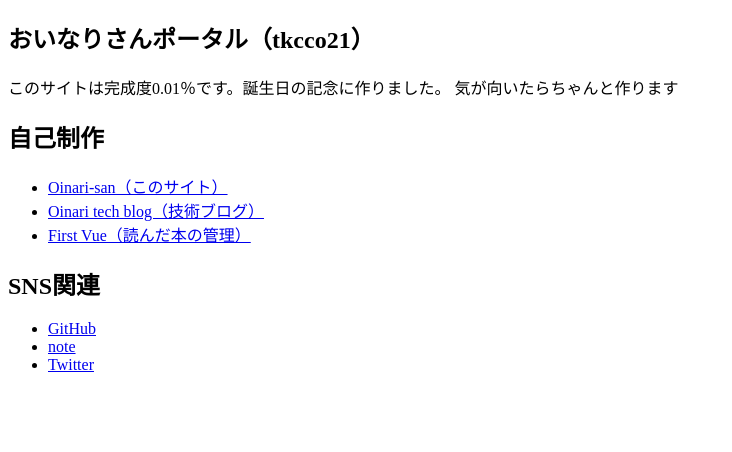
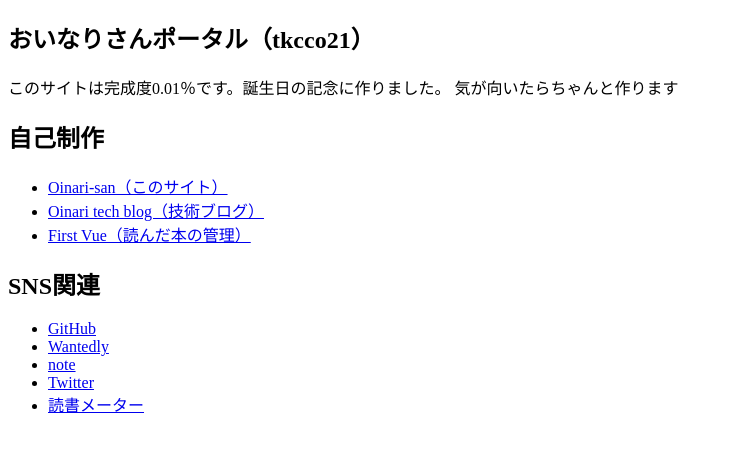
Before and after one commit to tkcco21/Oinari-san, a plain HTML site: page index.html in a window 1280 px wide. Shown: the whole page, without its empty margins (0-732 px from the left). Drawn offline with Linux system fonts and the light colour scheme.

Commit message:
Update index.html

```diff
--- a/index.html
+++ b/index.html
@@ -42,10 +42,16 @@
             <a href="https://github.com/tkcco21" target="_blank" rel="noopener noreferrer">GitHub</a>
           </li>
           <li>
+            <a href="https://www.wantedly.com/users/17884921" target="_blank" rel="noopener noreferrer">Wantedly</a>
+          </li>
+          <li>
             <a href="https://note.com/tkcco21" target="_blank" rel="noopener noreferrer">note</a>
           </li>
           <li>
             <a href="https://twitter.com/tkcco21" target="_blank" rel="noopener noreferrer">Twitter</a>
+          </li>
+          <li>
+            <a href="https://bookmeter.com/users/1134488" target="_blank" rel="noopener noreferrer">読書メーター</a>
           </li>
         </ul>
       </div>
```
